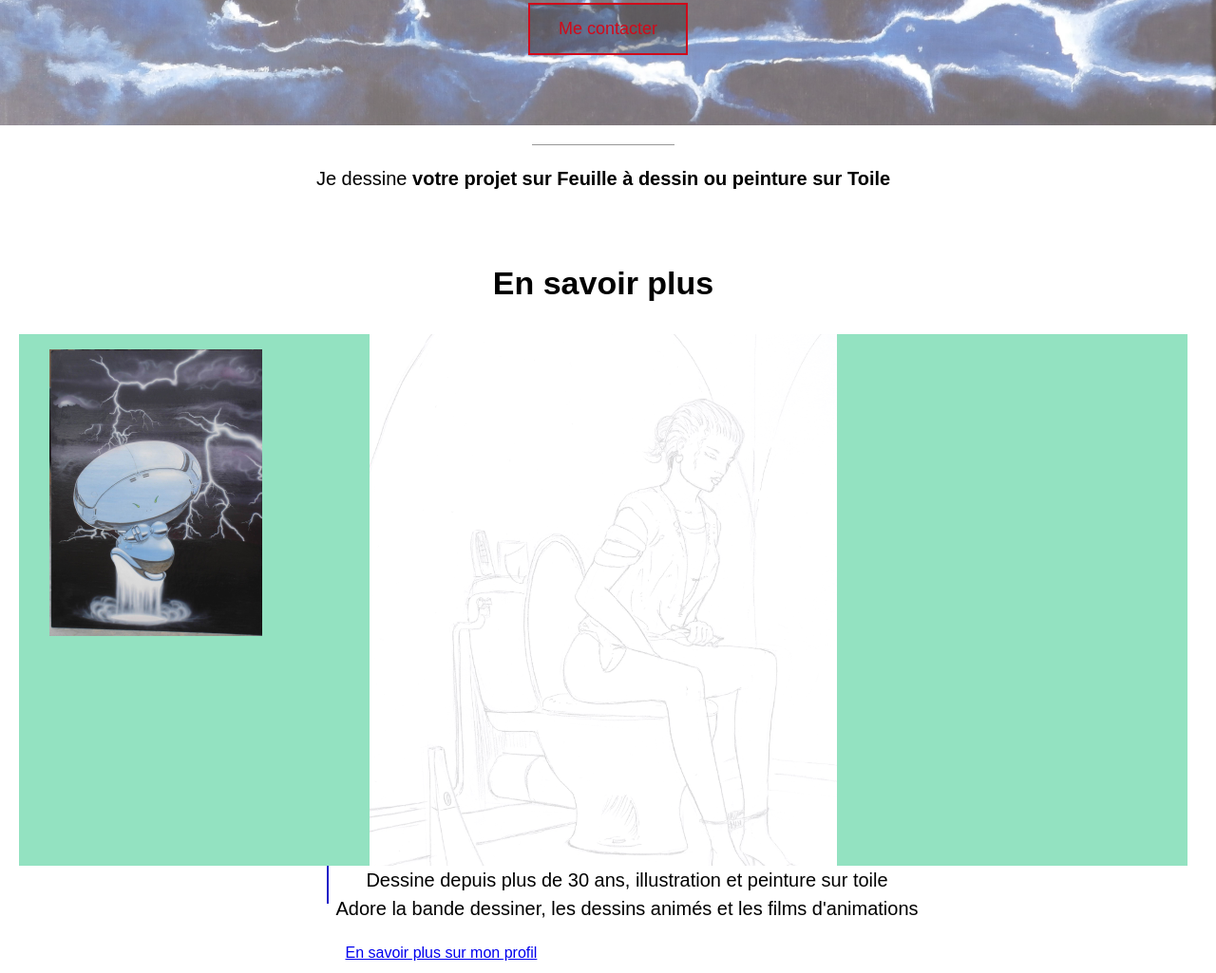
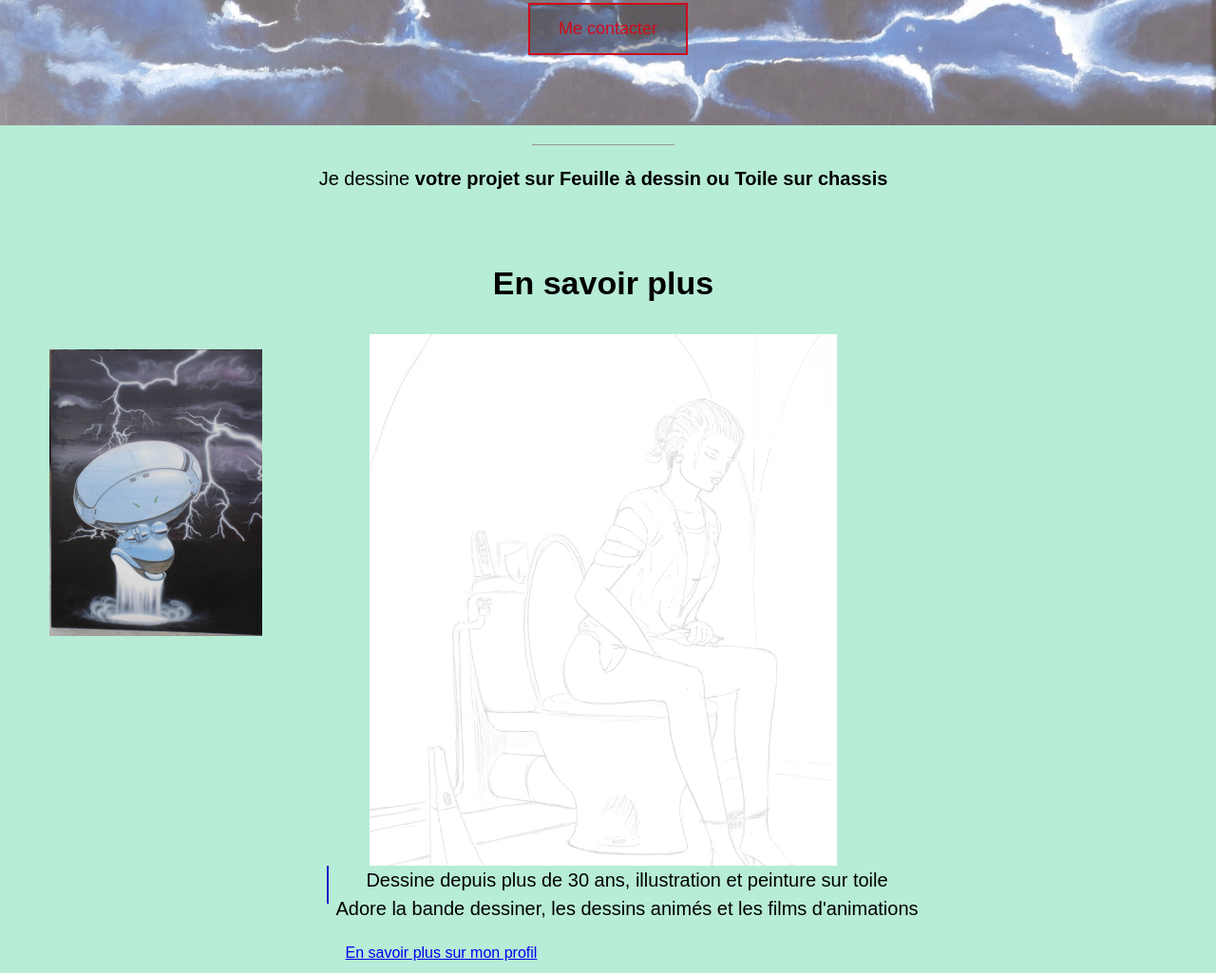
Before and after one commit to Fillool/site_dessin, a plain HTML site: page index.html in a window 1280 px wide. Shown: the part 268-1293 px from the top of the page at 95% size. Drawn offline with Linux system fonts and the light colour scheme.

Commit message:
nouvelle mise a jours 6

```diff
--- a/Files.css
+++ b/Files.css
@@ -8,6 +8,7 @@
     --color1: #1c19c7;
     --color2: #F4F4F4;
     --color3: rgb(209, 10, 26);
+    --color4: #b7ecd6;
 }
 body {
     /* surface de l'image entiere */
@@ -116,6 +117,7 @@ a.contact-button:hover {
     padding-top: 20px;
     padding-bottom: 30px;
     overflow: auto;
+    background-color: var(--color4);
 }
 
 .filigrane {
@@ -132,7 +134,7 @@ a.contact-button:hover {
     background-size: contain;
     background-repeat: no-repeat;
     background-size: 40%;
-    background-color: #93e2c1;
+    background-color: var(--color4);
     padding: 1em;
     /*text-align: center;*/
 }
--- a/index.html
+++ b/index.html
@@ -25,7 +25,7 @@
     <!-- Section Grise 1 -->
     <div class="section">
         <div class="separateur"></div>
-        <p>Je dessine <b>votre projet sur Feuille à dessin ou peinture sur Toile</b></p>
+        <p>Je dessine <b>votre projet sur Feuille à dessin ou Toile sur chassis</b></p>
     </div>
 
     <!-- Section Blanche -->
```
Also changed, not shown: Portfolio_Peinture.html (+1 -1 lines).
